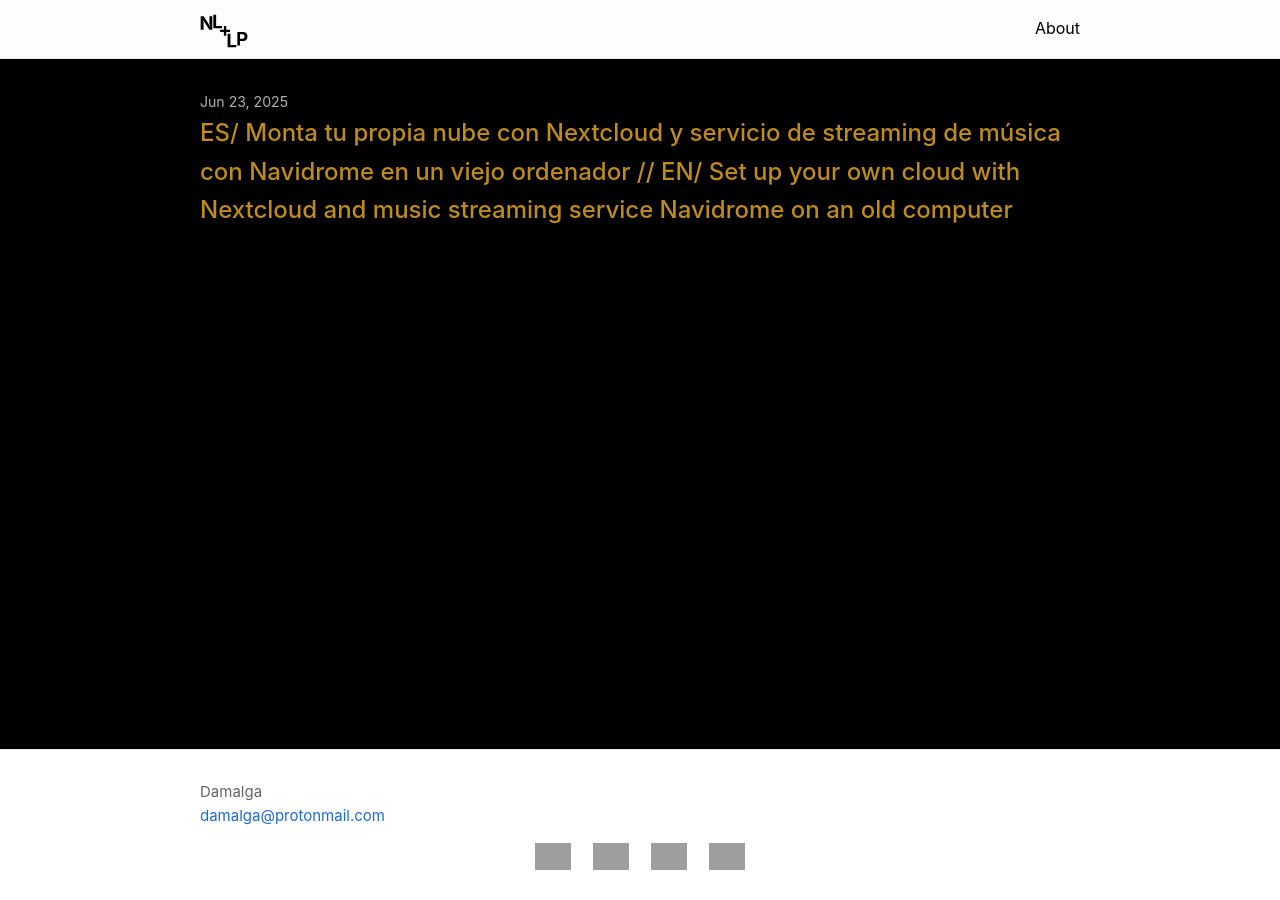
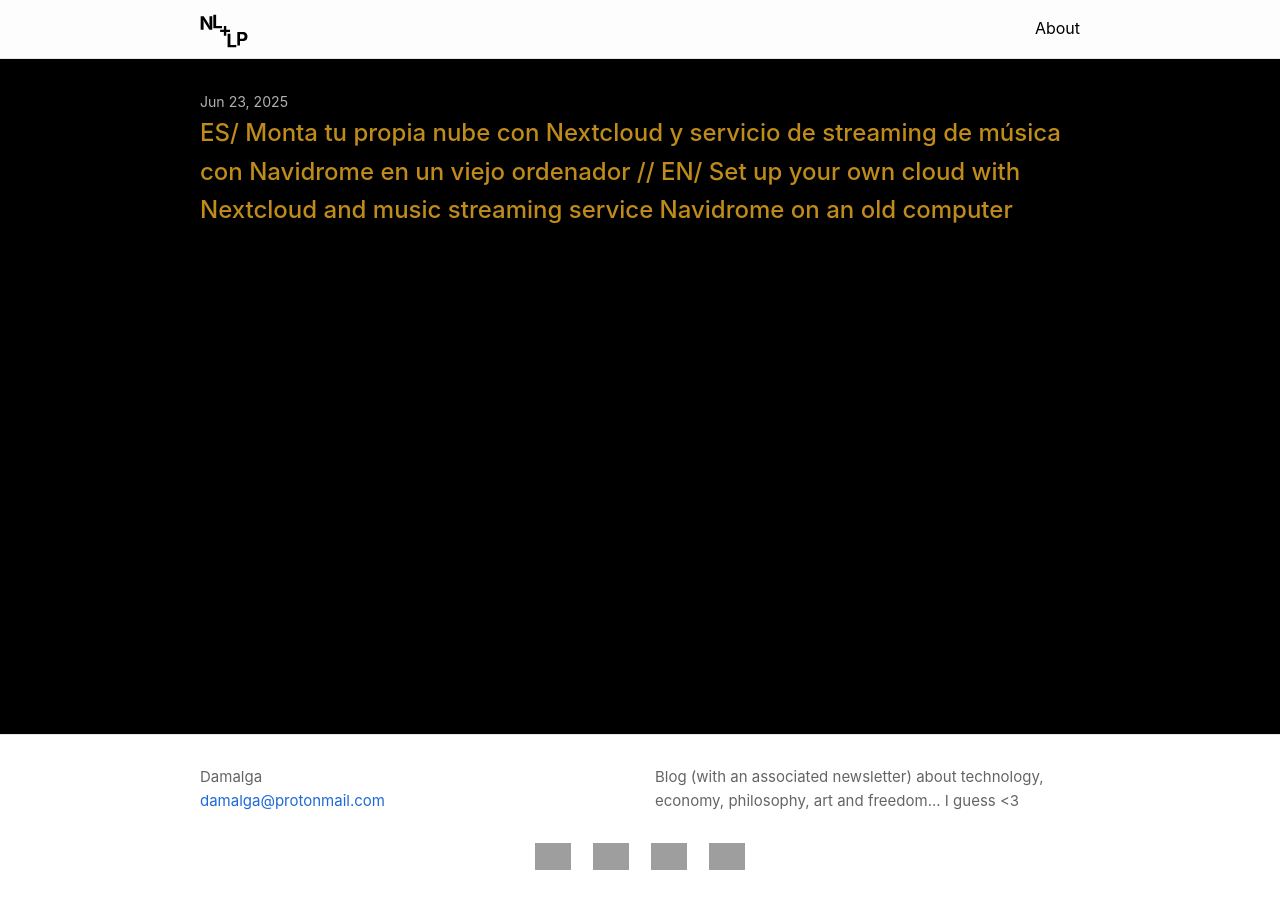
Before and after one commit to damalga/damalga-nl-lp, a Jekyll site: the page built from index.md, in a window 1280 px wide. Built offline with Jekyll 4.4.1, drawn with Linux system fonts in a browser that asks for light colours; some web fonts are replaced; grey boxes are pictures that could not be loaded.

Commit message:
add description to config.yml

```diff
--- a/_config.yml
+++ b/_config.yml
@@ -2,6 +2,7 @@
 # ------------------
 #
 title: NL + LP
+description: "Blog (with an associated newsletter) about technology, economy, philosophy, art and freedom... I guess <3"
 #
 author:
   name: Damalga
```
